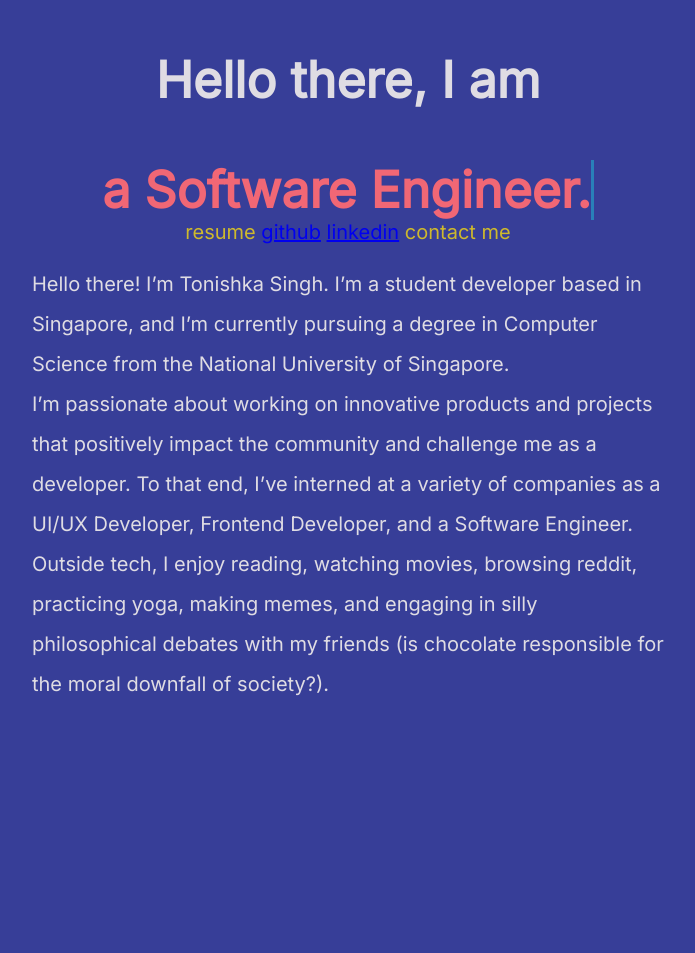
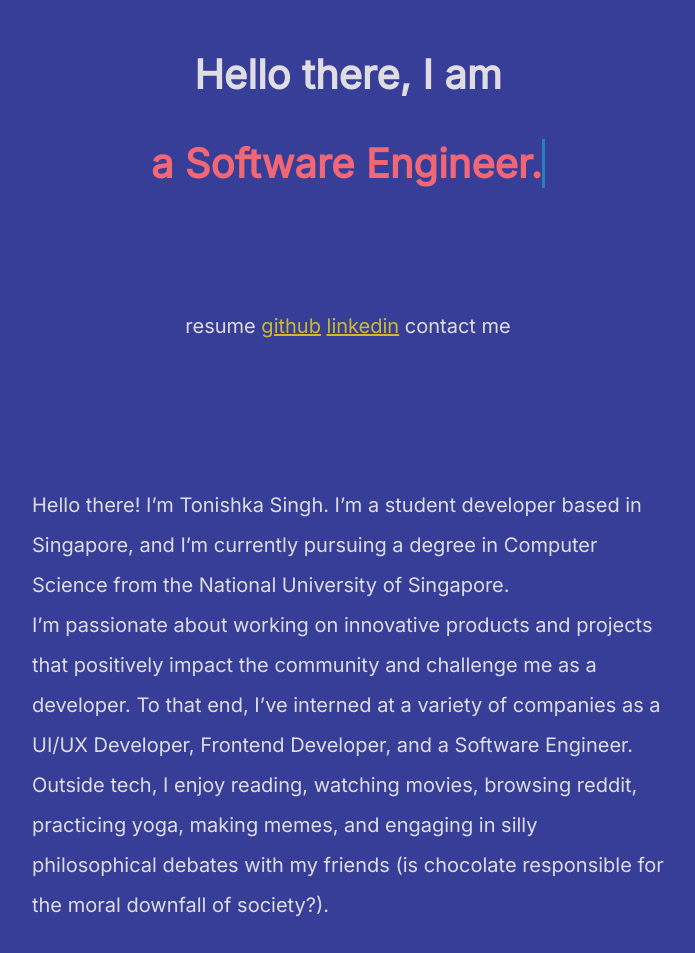
Before and after one commit to tonishka/tonishka.github.io, a Jekyll site: the page index.html, which Jekyll copies as it is, in a window 1280 px wide. Shown: the whole page, without its empty margins (292-987 px from the left). Built offline with Jekyll 4.4.1, drawn with Linux system fonts in a browser that asks for light colours; before the commit the page ends 900 px from its top, so only the background shows below that.

Commit message:
Change link color

```diff
--- a/index.html
+++ b/index.html
@@ -8,7 +8,7 @@
 <link href="https://fonts.googleapis.com/css2?family=Inter" rel="stylesheet">
 <style type="text/css">
 body {
-	font-size: 50px;
+	font-size: 40px;
 	background: #373e98;
     background-size:cover;
     font-family:Inter;
@@ -40,8 +40,16 @@ body {
 #links {
 	font-size: 20px;
 	text-align: center;
+	margin-top: 10%;
+	margin-bottom: 10%;
+}
+
+a:link {
 	color: #ceb92c;
-	margin: auto;
+}
+
+a:visited {
+	color: #ceb92c;
 }
 
 </style>
```
